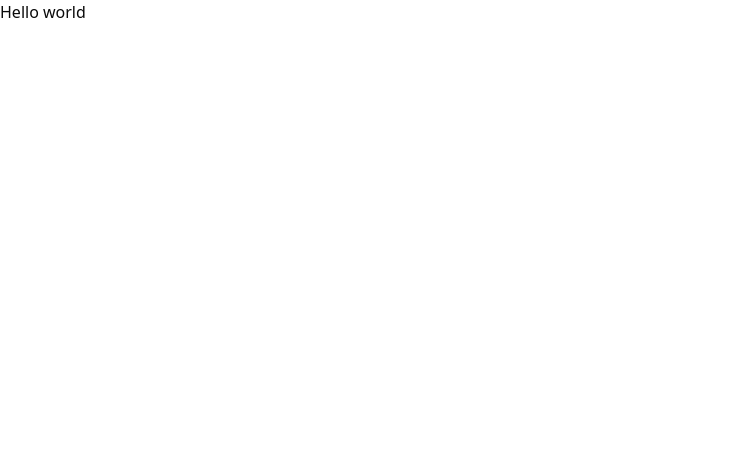
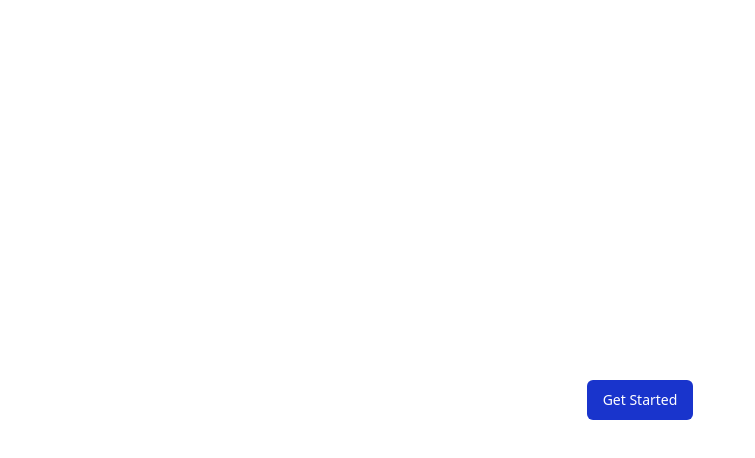
Before and after one commit to herdeybayor/cyberverdict, a Next.js app: page / in a window 1280 px wide. Shown: the top 458 px of the page, without its empty margins (0-755 px from the left). Built offline with nearby package versions, Linux system fonts and the light colour scheme.

Commit message:
Add @radix-ui/react-slot and Button component

```diff
--- a/app/globals.css
+++ b/app/globals.css
@@ -3,59 +3,51 @@
 @tailwind utilities;
 @layer base {
     :root {
-    --background: 0 0% 100%;
-    --foreground: 0 0% 3.9%;
-    --card: 0 0% 100%;
-    --card-foreground: 0 0% 3.9%;
-    --popover: 0 0% 100%;
-    --popover-foreground: 0 0% 3.9%;
-    --primary: 0 0% 9%;
-    --primary-foreground: 0 0% 98%;
-    --secondary: 0 0% 96.1%;
-    --secondary-foreground: 0 0% 9%;
-    --muted: 0 0% 96.1%;
-    --muted-foreground: 0 0% 45.1%;
-    --accent: 0 0% 96.1%;
-    --accent-foreground: 0 0% 9%;
-    --destructive: 0 84.2% 60.2%;
-    --destructive-foreground: 0 0% 98%;
-    --border: 0 0% 89.8%;
-    --input: 0 0% 89.8%;
-    --ring: 0 0% 3.9%;
-    --chart-1: 12 76% 61%;
-    --chart-2: 173 58% 39%;
-    --chart-3: 197 37% 24%;
-    --chart-4: 43 74% 66%;
-    --chart-5: 27 87% 67%;
-    --radius: 0.5rem
+        --background: 231 55% 100%;
+        --foreground: 231 75% 5%;
+        --muted: 201 10% 85%;
+        --muted-foreground: 201 5% 26%;
+        --popover: 231 55% 100%;
+        --popover-foreground: 231 75% 5%;
+        --card: 231 55% 100%;
+        --card-foreground: 231 75% 5%;
+        --border: 231 12% 95%;
+        --input: 231 12% 95%;
+        --primary: 231 78% 45%;
+        --primary-foreground: 0 0% 100%;
+        --secondary: 201 78% 45%;
+        --secondary-foreground: 0 0% 100%;
+        --accent: 261 78% 45%;
+        --accent-foreground: 0 0% 100%;
+        --destructive: 5 90% 37%;
+        --destructive-foreground: 5 90% 97%;
+        --ring: 231 78% 45%;
+        --radius: 0.5rem;
     }
+
     .dark {
-    --background: 0 0% 3.9%;
-    --foreground: 0 0% 98%;
-    --card: 0 0% 3.9%;
-    --card-foreground: 0 0% 98%;
-    --popover: 0 0% 3.9%;
-    --popover-foreground: 0 0% 98%;
-    --primary: 0 0% 98%;
-    --primary-foreground: 0 0% 9%;
-    --secondary: 0 0% 14.9%;
-    --secondary-foreground: 0 0% 98%;
-    --muted: 0 0% 14.9%;
-    --muted-foreground: 0 0% 63.9%;
-    --accent: 0 0% 14.9%;
-    --accent-foreground: 0 0% 98%;
-    --destructive: 0 62.8% 30.6%;
-    --destructive-foreground: 0 0% 98%;
-    --border: 0 0% 14.9%;
-    --input: 0 0% 14.9%;
-    --ring: 0 0% 83.1%;
-    --chart-1: 220 70% 50%;
-    --chart-2: 160 60% 45%;
-    --chart-3: 30 80% 55%;
-    --chart-4: 280 65% 60%;
-    --chart-5: 340 75% 55%
+        --background: 231 55% 2%;
+        --foreground: 231 30% 97%;
+        --muted: 201 10% 15%;
+        --muted-foreground: 201 5% 74%;
+        --popover: 231 55% 2%;
+        --popover-foreground: 231 30% 97%;
+        --card: 231 55% 2%;
+        --card-foreground: 231 30% 97%;
+        --border: 231 12% 11%;
+        --input: 231 12% 11%;
+        --primary: 231 78% 45%;
+        --primary-foreground: 0 0% 100%;
+        --secondary: 201 78% 45%;
+        --secondary-foreground: 0 0% 100%;
+        --accent: 261 78% 45%;
+        --accent-foreground: 0 0% 100%;
+        --destructive: 5 90% 58%;
+        --destructive-foreground: 0 0% 100%;
+        --ring: 231 78% 45%;
     }
 }
+
 @layer base {
     * {
         @apply border-border;
--- a/app/page.tsx
+++ b/app/page.tsx
@@ -1,9 +1,10 @@
+import { Button } from "@/components/ui/button";
 import React from "react";
 
 export default function LandingPage() {
     return (
-        <div>
-            <h1>Hello world</h1>
+        <div className="h-screen flex justify-center items-center">
+            <Button>Get Started</Button>
         </div>
     );
 }
--- /dev/null
+++ b/components/ui/button.tsx
@@ -0,0 +1,43 @@
+import * as React from "react";
+import { Slot } from "@radix-ui/react-slot";
+import { cva, type VariantProps } from "class-variance-authority";
+
+import { cn } from "@/lib/utils";
+
+const buttonVariants = cva(
+    "inline-flex items-center justify-center whitespace-nowrap rounded-md text-sm font-medium ring-offset-background transition-colors focus-visible:outline-none focus-visible:ring-2 focus-visible:ring-ring focus-visible:ring-offset-2 disabled:pointer-events-none disabled:opacity-50",
+    {
+        variants: {
+            variant: {
+                default: "bg-primary text-primary-foreground hover:bg-primary/90",
+                destructive: "bg-destructive text-destructive-foreground hover:bg-destructive/90",
+                outline: "border border-input bg-background hover:bg-accent hover:text-accent-foreground",
+                secondary: "bg-secondary text-secondary-foreground hover:bg-secondary/80",
+                ghost: "hover:bg-accent hover:text-accent-foreground",
+                link: "text-primary underline-offset-4 hover:underline",
+            },
+            size: {
+                default: "h-10 px-4 py-2",
+                sm: "h-9 rounded-md px-3",
+                lg: "h-11 rounded-md px-8",
+                icon: "h-10 w-10",
+            },
+        },
+        defaultVariants: {
+            variant: "default",
+            size: "default",
+        },
+    }
+);
+
+export interface ButtonProps extends React.ButtonHTMLAttributes<HTMLButtonElement>, VariantProps<typeof buttonVariants> {
+    asChild?: boolean;
+}
+
+const Button = React.forwardRef<HTMLButtonElement, ButtonProps>(({ className, variant, size, asChild = false, ...props }, ref) => {
+    const Comp = asChild ? Slot : "button";
+    return <Comp className={cn(buttonVariants({ variant, size, className }))} ref={ref} {...props} />;
+});
+Button.displayName = "Button";
+
+export { Button, buttonVariants };
--- a/package.json
+++ b/package.json
@@ -9,6 +9,7 @@
     "lint": "next lint"
   },
   "dependencies": {
+    "@radix-ui/react-slot": "^1.1.0",
     "class-variance-authority": "^0.7.0",
     "clsx": "^2.1.1",
     "lucide-react": "^0.439.0",
--- a/tailwind.config.ts
+++ b/tailwind.config.ts
@@ -6,53 +6,53 @@
     theme: {
         extend: {
             borderRadius: {
-    			lg: 'var(--radius)',
-    			md: 'calc(var(--radius) - 2px)',
-    			sm: 'calc(var(--radius) - 4px)'
+                lg: "var(--radius)",
+                md: "calc(var(--radius) - 2px)",
+                sm: "calc(var(--radius) - 4px)",
             },
             colors: {
-    			background: 'hsl(var(--background))',
-    			foreground: 'hsl(var(--foreground))',
+                background: "hsl(var(--background))",
+                foreground: "hsl(var(--foreground))",
                 card: {
-    				DEFAULT: 'hsl(var(--card))',
-    				foreground: 'hsl(var(--card-foreground))'
+                    DEFAULT: "hsl(var(--card))",
+                    foreground: "hsl(var(--card-foreground))",
                 },
                 popover: {
-    				DEFAULT: 'hsl(var(--popover))',
-    				foreground: 'hsl(var(--popover-foreground))'
+                    DEFAULT: "hsl(var(--popover))",
+                    foreground: "hsl(var(--popover-foreground))",
                 },
                 primary: {
-    				DEFAULT: 'hsl(var(--primary))',
-    				foreground: 'hsl(var(--primary-foreground))'
+                    DEFAULT: "hsl(var(--primary))",
+                    foreground: "hsl(var(--primary-foreground))",
                 },
                 secondary: {
-    				DEFAULT: 'hsl(var(--secondary))',
-    				foreground: 'hsl(var(--secondary-foreground))'
+                    DEFAULT: "hsl(var(--secondary))",
+                    foreground: "hsl(var(--secondary-foreground))",
                 },
                 muted: {
-    				DEFAULT: 'hsl(var(--muted))',
-    				foreground: 'hsl(var(--muted-foreground))'
+                    DEFAULT: "hsl(var(--muted))",
+                    foreground: "hsl(var(--muted-foreground))",
                 },
                 accent: {
-    				DEFAULT: 'hsl(var(--accent))',
-    				foreground: 'hsl(var(--accent-foreground))'
+                    DEFAULT: "hsl(var(--accent))",
+                    foreground: "hsl(var(--accent-foreground))",
                 },
                 destructive: {
-    				DEFAULT: 'hsl(var(--destructive))',
-    				foreground: 'hsl(var(--destructive-foreground))'
+                    DEFAULT: "hsl(var(--destructive))",
+                    foreground: "hsl(var(--destructive-foreground))",
                 },
-    			border: 'hsl(var(--border))',
-    			input: 'hsl(var(--input))',
-    			ring: 'hsl(var(--ring))',
+                border: "hsl(var(--border))",
+                input: "hsl(var(--input))",
+                ring: "hsl(var(--ring))",
                 chart: {
-    				'1': 'hsl(var(--chart-1))',
-    				'2': 'hsl(var(--chart-2))',
-    				'3': 'hsl(var(--chart-3))',
-    				'4': 'hsl(var(--chart-4))',
-    				'5': 'hsl(var(--chart-5))'
-    			}
-    		}
-    	}
+                    "1": "hsl(var(--chart-1))",
+                    "2": "hsl(var(--chart-2))",
+                    "3": "hsl(var(--chart-3))",
+                    "4": "hsl(var(--chart-4))",
+                    "5": "hsl(var(--chart-5))",
+                },
+            },
+        },
     },
     plugins: [require("tailwindcss-animate")],
 };
```
Also changed, not shown: 1 other file (tests, documents, lock files or other folders). Lines whose indentation alone changed are shown as unchanged.
